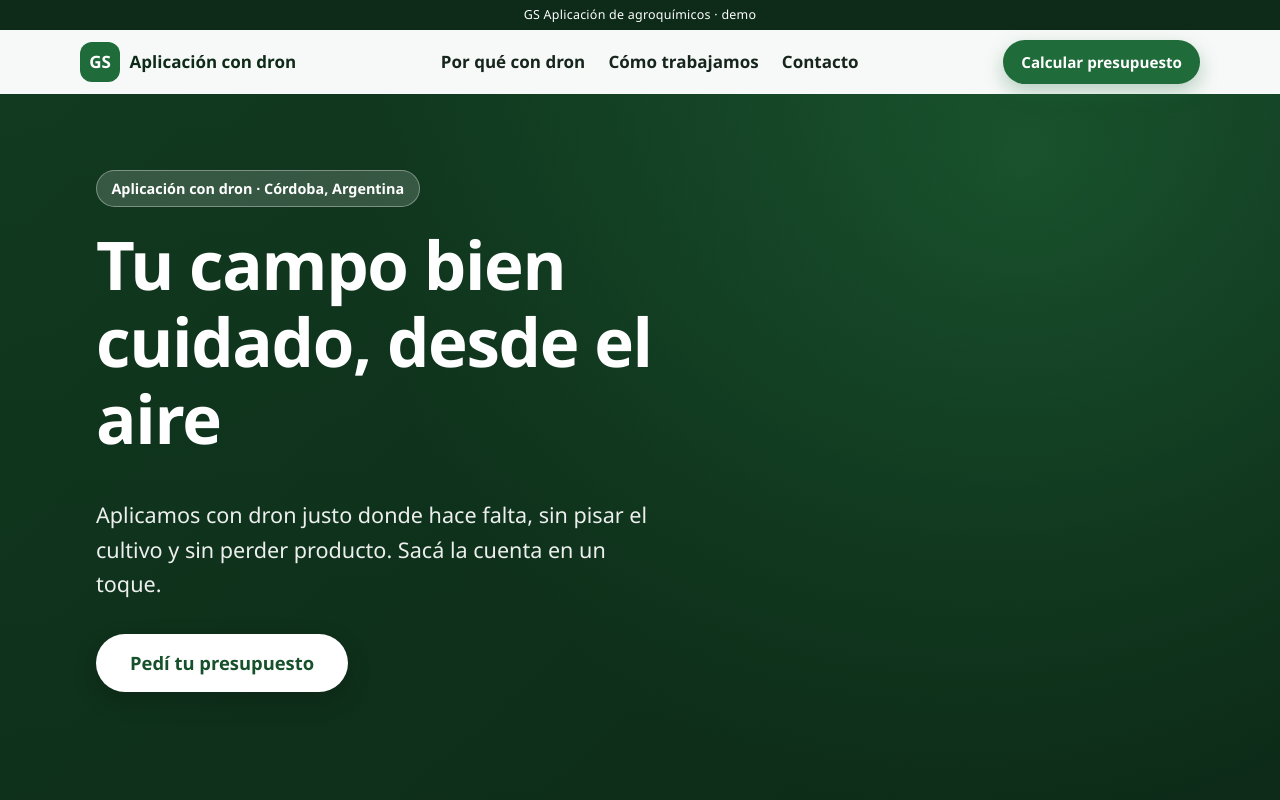
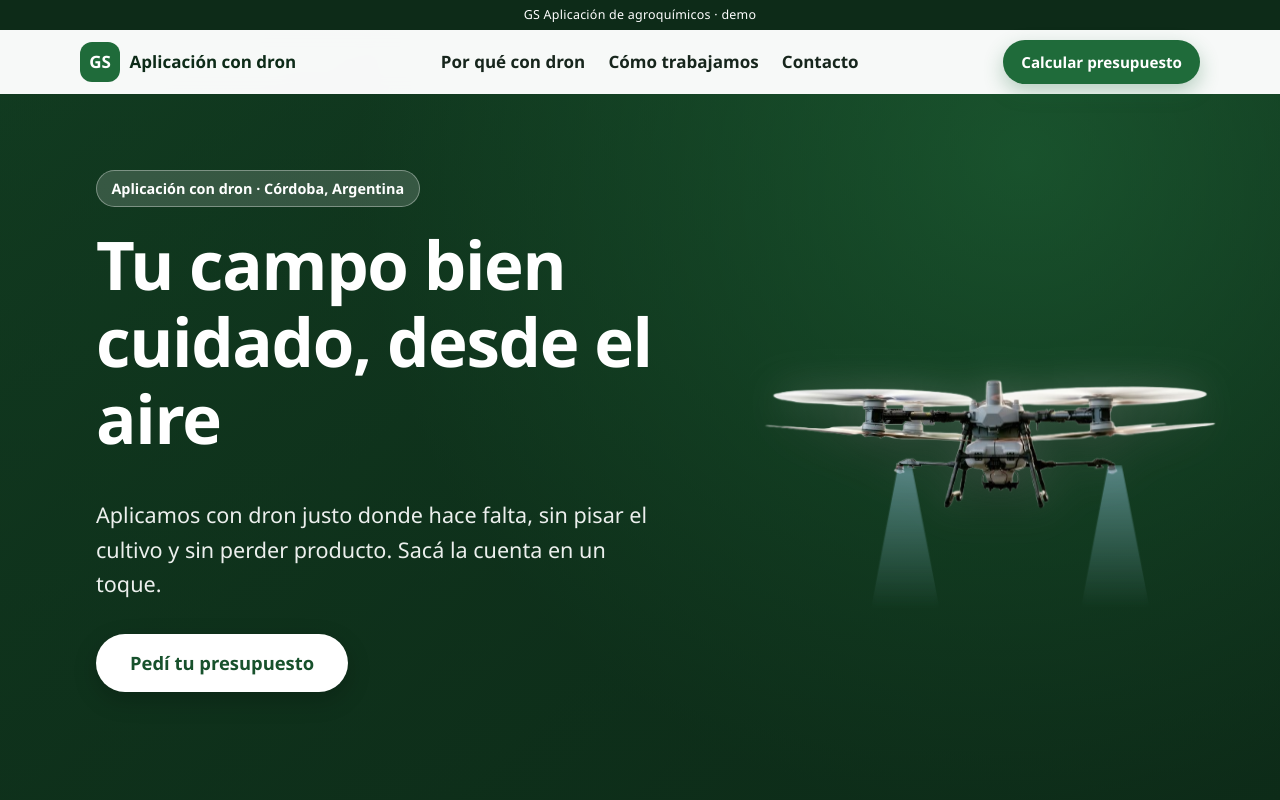
Before and after one commit to santi-villagood/gs-agroquimicos, a plain HTML site: page index.html in a window 1280 px wide. Shown: the top 800 px of the page. Drawn offline with Linux system fonts and the light colour scheme.

Commit message:
Update styles.css

```diff
--- a/css/styles.css
+++ b/css/styles.css
@@ -435,3 +435,85 @@ p { margin: 0 0 1em; }
     scroll-behavior: auto !important;
   }
 }
+/* ==========================================================
+   DRON QUE ACOMPAÑA AL SCROLL (grande arriba, chiquito al bajar)
+   Lo que se puede ajustar está arriba de todo, en .dron
+   ========================================================== */
+.dron {
+  /* --- Esto podés tocarlo --- */
+  --w: min(86vw, 420px);                  /* ancho del dron al principio */
+  --escala-final: 0.34;                   /* cuánto se achica (0.34 = a un tercio) */
+  --cy0: 80svh;                           /* altura del centro del dron al principio (0 = arriba, 100svh = abajo) */
+  --derecha: clamp(0.5rem, 3vw, 2rem);    /* dónde se estaciona: distancia al borde derecho */
+  --abajo: 1rem;                          /* ...y al borde de abajo */
+
+  /* --- Cálculos internos (no tocar) --- */
+  --p: 0;                                 /* progreso: 0 = grande arriba, 1 = chiquito estacionado (lo mueve el JS) */
+  --x0: calc(var(--derecha) - (100vw - var(--w)) / 2);
+  --y0: calc(-1 * (100svh - var(--cy0) - var(--w) * 0.284 - var(--abajo)));
+
+  position: fixed; right: var(--derecha); bottom: var(--abajo);
+  width: var(--w); z-index: 30; pointer-events: none;
+  transform-origin: 100% 100%;
+  transform:
+    translate(calc(var(--x0) * (1 - var(--p))), calc(var(--y0) * (1 - var(--p))))
+    scale(calc(1 - (1 - var(--escala-final)) * var(--p)));
+  will-change: transform;
+}
+
+@media (min-width: 900px) {
+  .dron { --w: min(40vw, 540px); --cy0: 56svh; --x0: 0px; }
+}
+
+.dron__flota { position: relative; animation: flotar 3.4s ease-in-out infinite; }
+.dron__img {
+  display: block; width: 100%; height: auto;
+  filter: drop-shadow(0 18px 24px rgb(0 0 0 / 0.35)) drop-shadow(0 0 18px rgb(255 255 255 / 0.22));
+}
+
+@keyframes flotar {
+  0%, 100% { transform: translateY(0) rotate(-0.6deg); }
+  50%      { transform: translateY(calc(var(--w) * -0.025)) rotate(0.6deg); }
+}
+
+/* ---------- Chorritos ---------- */
+/* Posición de cada pico sobre la foto (en % del ancho y del alto de la imagen) */
+.pico { position: absolute; left: var(--x); top: var(--y); width: 0; height: 0; }
+.pico--izq { --x: 33%; --y: 57%; }
+.pico--der { --x: 74%; --y: 57%; }
+
+/* Neblina en forma de cono */
+.pico__niebla {
+  position: absolute; top: 0; left: calc(var(--w) * -0.07);
+  width: calc(var(--w) * 0.14); height: calc(var(--w) * 0.3);
+  background: linear-gradient(to bottom, rgb(170 225 255 / 0.7), rgb(170 225 255 / 0));
+  clip-path: polygon(40% 0, 60% 0, 100% 100%, 0 100%);
+  filter: blur(calc(var(--w) * 0.006));
+  transform-origin: 50% 0;
+  animation: niebla 0.5s ease-in-out infinite alternate;
+}
+@keyframes niebla {
+  from { transform: scaleY(0.92) scaleX(0.95); opacity: 0.6; }
+  to   { transform: scaleY(1.08) scaleX(1.05); opacity: 0.9; }
+}
+
+/* Gotitas (las crea main.js; cada una trae su duración, retraso y desvío) */
+.gota {
+  position: absolute; top: 0; left: 0; opacity: 0;
+  width: calc(var(--w) * 0.013); height: calc(var(--w) * 0.02);
+  margin-left: calc(var(--w) * -0.0065);
+  border-radius: 50% 50% 50% 50% / 62% 62% 38% 38%;
+  background: radial-gradient(circle at 35% 30%, #fff, #9bd6ff 55%, #4aa8e8);
+  animation: caer var(--t, 0.9s) linear infinite;
+  animation-delay: var(--d, 0s);
+}
+@keyframes caer {
+  0%   { opacity: 0; transform: translate(0, 0) scale(0.5); }
+  15%  { opacity: 1; }
+  100% { opacity: 0; transform: translate(calc(var(--dx, 0) * var(--w) * 0.05), calc(var(--w) * 0.3)) scale(var(--escala, 1)); }
+}
+
+/* Si pidió reducir movimiento: el dron queda quieto, chiquito y sin chorros */
+@media (prefers-reduced-motion: reduce) {
+  .pico { display: none; }
+}
```
